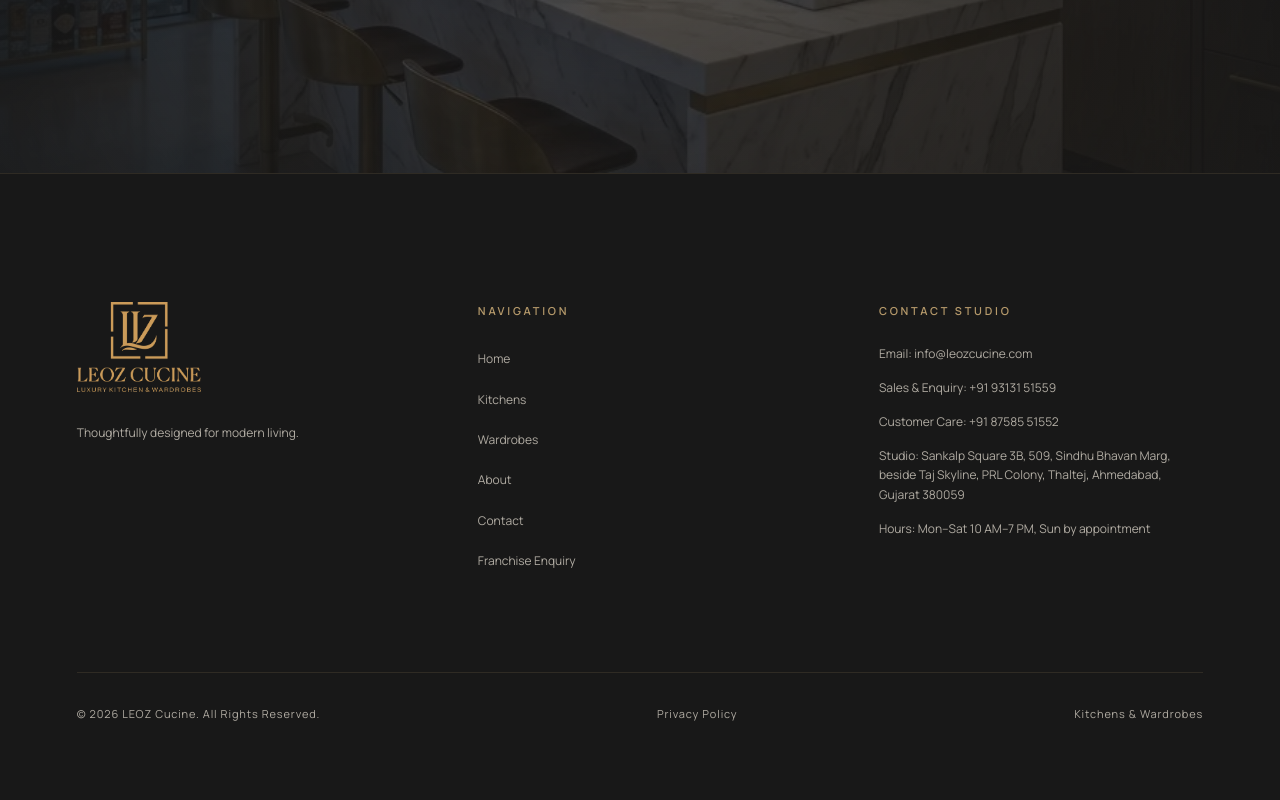
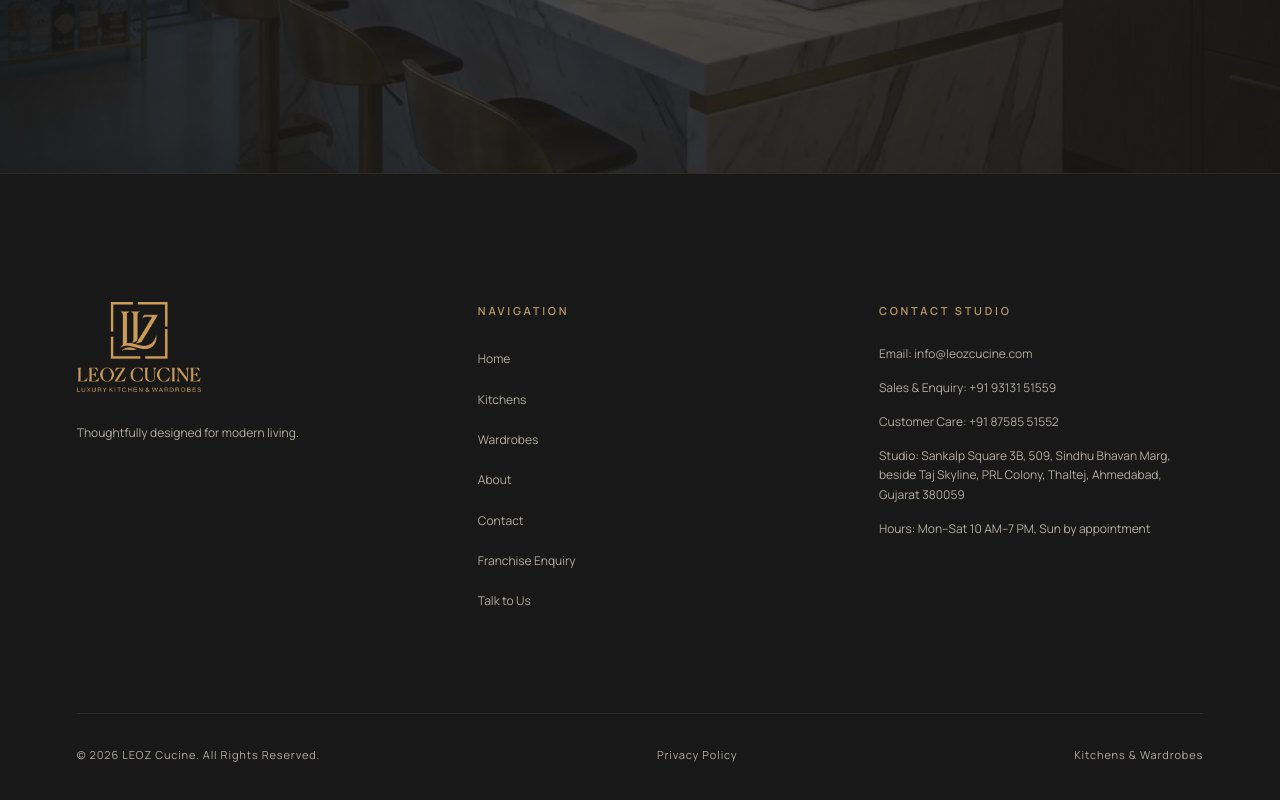
Before and after one commit to Gamivishal/LeozCucinenew, a React (Vite) app: page / in a window 1280 px wide. Shown: the part 6609-7409 px from the top of the page. Built offline with nearby package versions, Linux system fonts and the light colour scheme; no server answers.

Commit message:
Add talk to us menu into Footer

```diff
--- a/src/components/common/Footer.tsx
+++ b/src/components/common/Footer.tsx
@@ -105,6 +105,7 @@ export const Footer: React.FC = () => {
                 { label: 'About', path: '/about' },
                 { label: 'Contact', path: '/contact' },
                 { label: 'Franchise Enquiry', path: '/franchise-opportunities' },
+                { label: 'Talk to Us', path: '/talk-to-us' },
                 // EXTRA (not part of current spec) — disabled, kept for reference. Uncomment to re-enable.
                 // { label: 'Franchise Enquiry', path: '/franchise-enquiry' },
               ].map((item) => (
```
